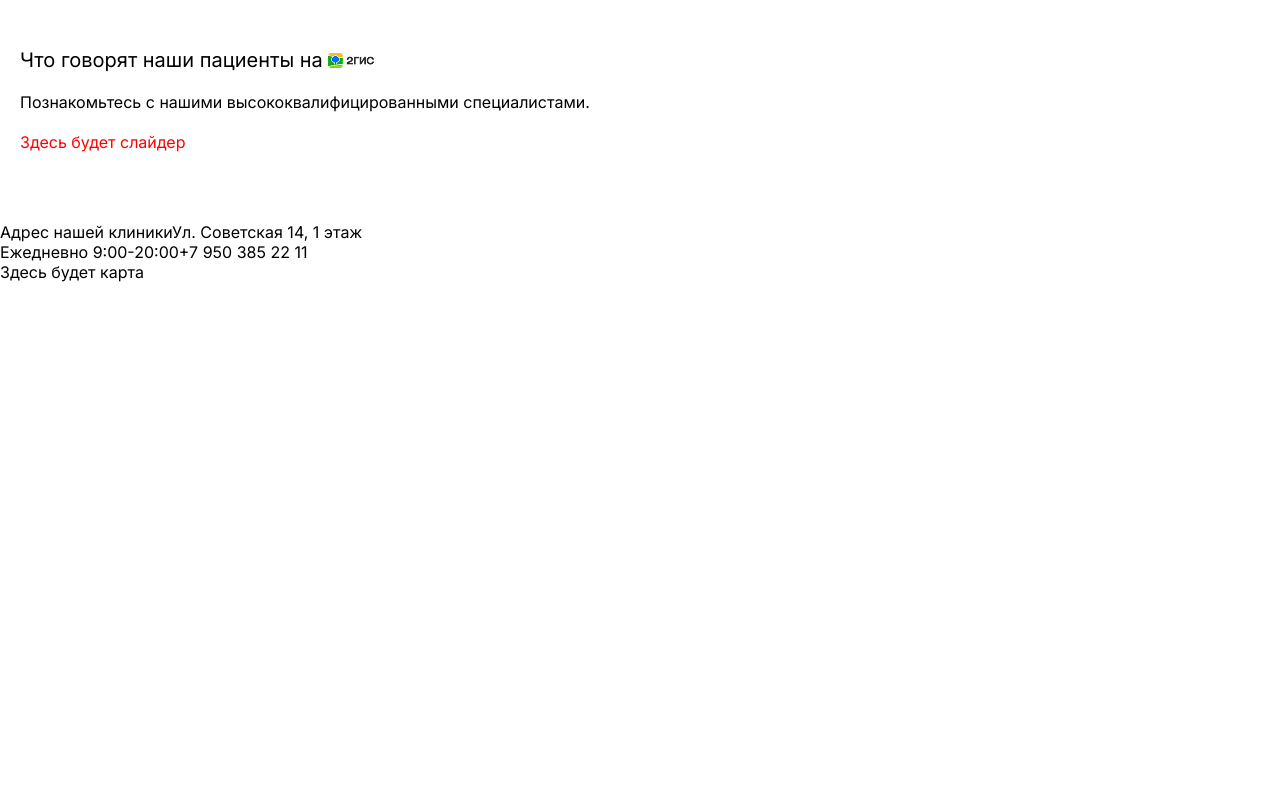
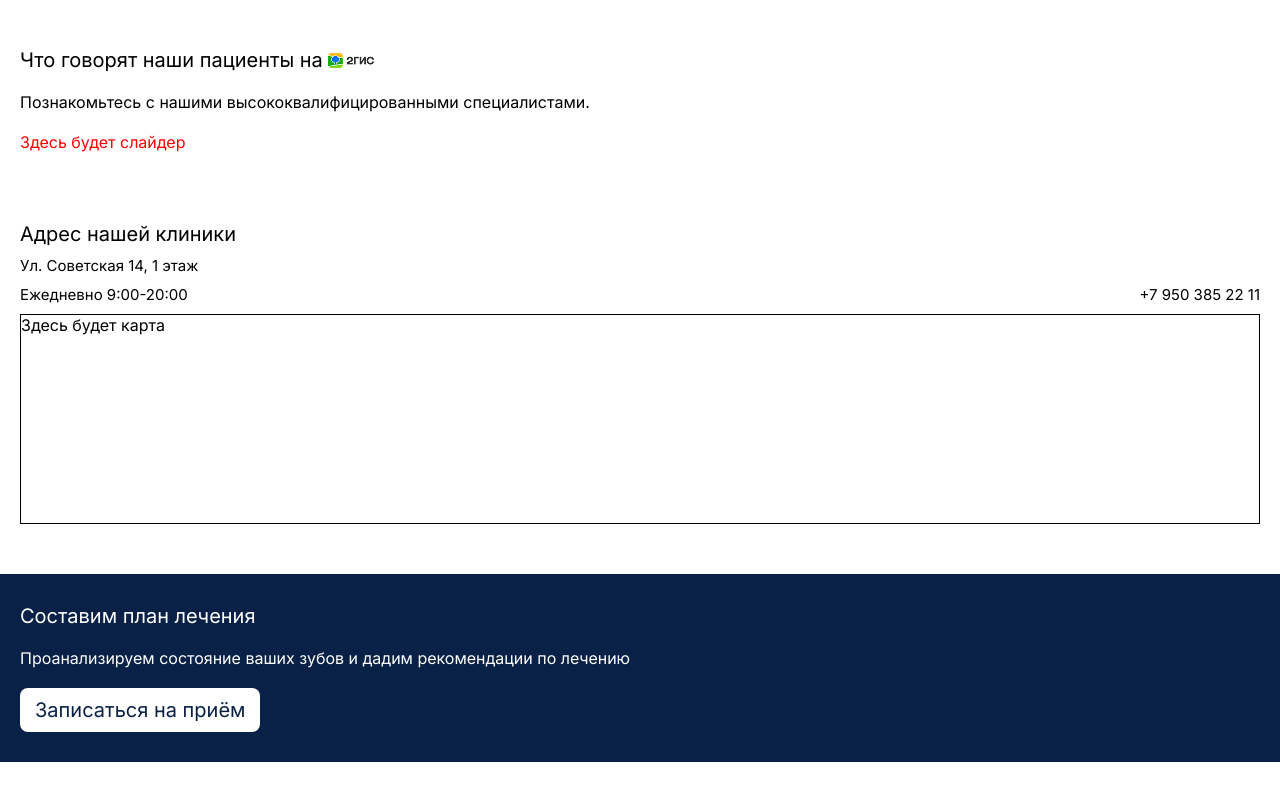
Before and after one commit to Dmitry1517/dentalmax, a Vue app: page / in a window 1280 px wide. Shown: the part 1148-1948 px from the top of the page. Before the commit the page ends 1430 px from the top, so only its background shows below. Built offline with nearby package versions, Linux system fonts and the light colour scheme.

Commit message:
home-page-process

```diff
--- a/src/app/App.vue
+++ b/src/app/App.vue
@@ -1,6 +1,10 @@
 <script setup>
 import '@/app/style/style.css'
 import LogoName from '@/shared/components/LogoName.vue';
+import Button from '@/shared/components/Button.vue';
+import Information from '@/shared/components/Information.vue';
+import Twogis from '@/shared/icons/Twogis.vue';
+import TreatmentPlan from '@/shared/components/TreatmentPlan.vue';
 </script>
 
 <template>
@@ -23,26 +27,24 @@ import LogoName from '@/shared/components/LogoName.vue';
         </div>
       </div>
       <div class="form">
-        <button class="button">Записаться на приём</button>
+        <Button>Записаться на приём</Button>
       </div>
     </div>
-    <div class="question">
-      <span class="qustion__title">Почему нам доверяют свою улыбку?</span>
-      <span class="qustion__text">
-        Забота о здоровье начинается с качественной стоматологии. Мы обеспечиваем безопасное и
+    <Information
+      title="Почему нам доверяют свою улыбку?"
+      text="Забота о здоровье начинается с качественной стоматологии. Мы обеспечиваем безопасное и
         эффективное лечение, используя новейшие технологии, современные материалы и оборудование.
-        Наша цель - сделать заботу о вашей улыбке доступной и комфортной.
-      </span>
-    </div>
+        Наша цель - сделать заботу о вашей улыбке доступной и комфортной."
+      color="#000"
+    />
 
     <div style="padding: 20px; color: red">Здесь будет слайдер</div>
 
-    <div class="question">
-      <span class="qustion__title">Полный спектр стоматологических услуг</span>
-      <span class="qustion__text">
-        Мы предлагаем полный все виды стоматологической помощи для взрослых и детей.
-      </span>
-    </div>
+    <Information
+      title="Полный спектр стоматологических услуг"
+      text="Мы предлагаем полный все виды стоматологической помощи для взрослых и детей."
+      color="#000"
+    />
 
     <div class="services">
       <div class="services__item">Консультация и диагностика</div>
@@ -55,25 +57,25 @@ import LogoName from '@/shared/components/LogoName.vue';
     </div>
 
     <div style="display: flex; justify-content: center; padding: 5px 20px 40px 20px">
-      <button class="button">Подробнее об услугах</button>
+      <Button>Подробнее об услугах</Button>
     </div>
 
     <div class="specialists">
-      <div class="question">
-        <span class="qustion__title qustion__title_spec">Наша команда - ваша здоровая улыбка</span>
-        <span class="qustion__text qustion__text_spec">
-          Познакомьтесь с нашими высококвалифицированными специалистами.
-        </span>
-      </div>
+
+      <Information
+        title="Наша команда - ваша здоровая улыбка"
+        text="Познакомьтесь с нашими высококвалифицированными специалистами."
+        color="#fff"
+      />
+
       <div style="padding: 20px; color: red">Здесь будет слайдер</div>
     </div>
 
     <div class="fidback">
-      <div class="question">
-        <span class="qustion__title qustion__title_icon"
-          >Что говорят наши пациенты на <img src="/2gis-logo.png" alt="2ГИС"
-        /></span>
-        <span class="qustion__text">
+      <div class="fidback__question">
+        <span class="fidback__title fidback__icon"
+          >Что говорят наши пациенты на <Twogis /></span>
+        <span class="fidback__text">
           Познакомьтесь с нашими высококвалифицированными специалистами.
         </span>
       </div>
@@ -89,6 +91,8 @@ import LogoName from '@/shared/components/LogoName.vue';
       </div>
       <div class="adress__geo">Здесь будет карта</div>
     </div>
+
+    <TreatmentPlan />
   </div>
 </template>
 
--- a/src/app/style/global.css
+++ b/src/app/style/global.css
@@ -12,4 +12,5 @@
   --bg-color: #c6def6;
   --bg-button: #092147;
   --bg-white: #fff;
+  --bg-treatmentplan: #092147;
 }
--- a/src/app/style/style.css
+++ b/src/app/style/style.css
@@ -1,11 +1,3 @@
-@import url('https://fonts.googleapis.com/css2?family=Inter:ital,opsz,wght@0,14..32,100..900;1,14..32,100..900&display=swap');
-
-* {
-  margin: 0;
-  padding: 0;
-  box-sizing: border-box;
-  font-family: 'Inter', sans-serif;
-}
 
 #header {
   position: relative;
@@ -63,28 +55,6 @@
   padding: 0px 20px;
 }
 
-.button {
-  border: none;
-  outline: none;
-  background: #383b68;
-  padding: 10px;
-  border-radius: 10px;
-  font-size: 20px;
-  color: #fff;
-  cursor: pointer;
-}
-
-.question {
-  padding: 0px 20px;
-  display: flex;
-  flex-direction: column;
-  gap: 20px;
-}
-
-.qustion__title {
-  font-size: 20px;
-}
-
 .services {
   padding: 20px;
   display: flex;
@@ -106,17 +76,50 @@
   padding: 50px 0px;
 }
 
-.qustion__title_spec,
-.qustion__text_spec {
-  color: #fff;
+.fidback {
+  padding: 50px 0px;
 }
 
-.qustion__title_icon {
+.fidback__question {
+  padding: 0px 20px;
+  display: flex;
+  flex-direction: column;
+  gap: 20px;
+}
+
+.fidback__title {
+  font-size: 20px;
+}
+
+.fidback__icon {
   display: flex;
   align-items: center;
   gap: 5px;
 }
 
-.fidback {
-  padding: 50px 0px;
+.adress {
+  display: flex;
+  flex-direction: column;
+  gap: 10px;
+  padding: 0px 20px;
 }
+
+.adress__title {
+  font-size: 20px;
+}
+
+.adress__value {
+  font-size: 15px;
+}
+
+.adress__contacts {
+  display: flex;
+  justify-content: space-between;
+  font-size: 15px;
+}
+
+.adress__geo {
+  width: 100%;
+  height: 210px;
+  border: 1px solid #000;
+}
--- /dev/null
+++ b/src/shared/components/Button.vue
@@ -0,0 +1,25 @@
+<script setup>
+const {color = '#fff', bg = '#383b68'} = defineProps({
+  color: String,
+  bg: String
+})
+</script>
+
+<template>
+    <button class="button" :style="{color: color, background: bg}">
+        <slot />
+    </button>
+</template>
+
+<style>
+.button {
+  border: none;
+  outline: none;
+  /* background: #383b68; */
+  padding: 10px 15px;
+  border-radius: 8px;
+  font-size: 20px;
+  /* color: #fff; */
+  cursor: pointer;
+}
+</style>
--- /dev/null
+++ b/src/shared/components/Information.vue
@@ -0,0 +1,27 @@
+<script setup>
+const {title, text, color} = defineProps({
+    title: String,
+    text: String,
+    color: String
+})
+</script>
+
+<template>
+    <div class="information">
+        <span class="information__title" :style="{color: color}">{{ title }}</span>
+        <span class="information__text" :style="{color: color}">{{ text }}</span>
+    </div>
+</template>
+
+<style>
+.information {
+  padding: 0px 20px;
+  display: flex;
+  flex-direction: column;
+  gap: 20px;
+}
+
+.information__title {
+  font-size: 20px;
+}
+</style>
--- /dev/null
+++ b/src/shared/components/TreatmentPlan.vue
@@ -0,0 +1,36 @@
+<script setup>
+import Information from '@/shared/components/Information.vue';
+import Button from '@/shared/components/Button.vue';
+</script>
+
+<template>
+    <div class="treatmentplan">
+        <div class="treatmentplan__inner">
+            <Information
+                title="Составим план лечения"
+                text="Проанализируем состояние ваших зубов и дадим рекомендации по лечению"
+                color="#fff"
+            />
+            <div class="treatmentplan__button"><Button color="#092147" bg="#fff">Записаться на приём</Button></div>
+
+        </div>
+    </div>
+</template>
+
+<style scoped>
+.treatmentplan {
+    padding: 50px 0px;
+}
+
+.treatmentplan__inner {
+    background: var(--bg-treatmentplan);
+    padding: 30px 0px;
+    display: flex;
+    flex-direction: column;
+    gap: 20px;
+}
+
+.treatmentplan__button {
+    padding: 0px 20px;
+}
+</style>
--- a/src/shared/icons/Logo.vue
+++ b/src/shared/icons/Logo.vue
@@ -3,7 +3,6 @@ const {color} = defineProps({
   color: String
 })
 
-console.log(color)
 </script>
 
 <template>
--- /dev/null
+++ b/src/shared/icons/Twogis.vue
@@ -0,0 +1,3 @@
+<template>
+    <img src="/2gis-logo.png" alt="2ГИС"/>
+</template>
```
